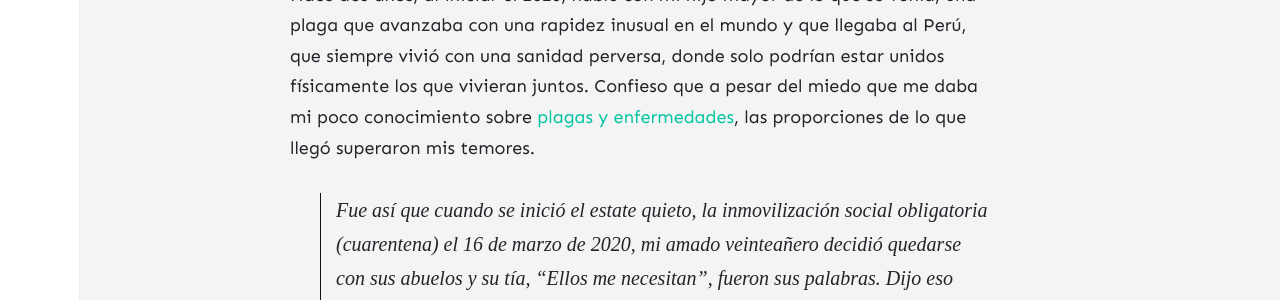
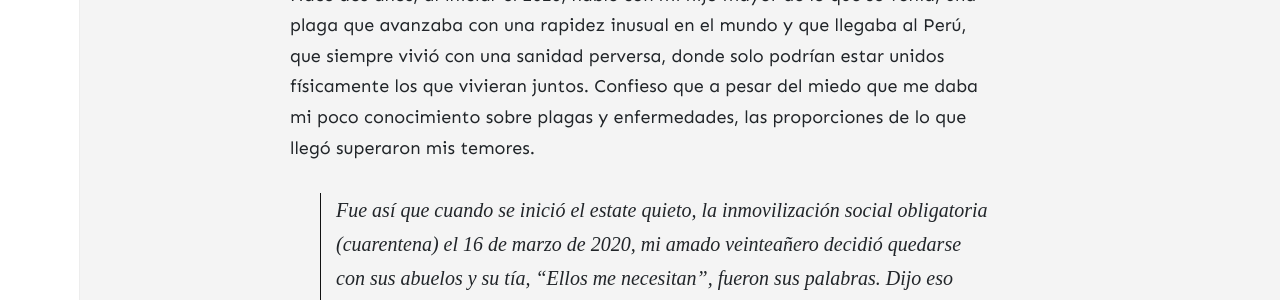
Before and after one commit to kanancho/unpardelineas, a Jekyll site: the page built from _posts/2022-01-12-la-toxica-nos-acosa.md, in a window 1280 px wide and 1400 px high, scrolled down 767 px. Shown: the part 276-576 px from the top of the window. Built offline with Jekyll 4.4.1, drawn with Linux system fonts in a browser that asks for light colours; nearby versions of some CDN libraries; comment, search, counter and statistics services are not loaded; some of the changed lines change nothing that is shown; some of the changed text lies outside the part shown.

Commit message:
prueba de enlace interno

```diff
--- a/_posts/2022-01-12-la-toxica-nos-acosa.md
+++ b/_posts/2022-01-12-la-toxica-nos-acosa.md
@@ -6,7 +6,7 @@
 image: assets/images/9.jpg
 ---
 
-Hace dos años, al iniciar el 2020, hablé con mi hijo mayor de lo que se venía, una plaga que avanzaba con una rapidez inusual en el mundo y que llegaba al Perú, que siempre vivió con una sanidad perversa, donde solo podrían estar unidos físicamente los que vivieran juntos. Confieso que a pesar del miedo que me daba mi poco conocimiento sobre [plagas y enfermedades](https://www.hernangarciaval.com/), las proporciones de lo que llegó superaron mis temores.
+Hace dos años, al iniciar el 2020, hablé con mi hijo mayor de lo que se venía, una plaga que avanzaba con una rapidez inusual en el mundo y que llegaba al Perú, que siempre vivió con una sanidad perversa, donde solo podrían estar unidos físicamente los que vivieran juntos. Confieso que a pesar del miedo que me daba mi poco conocimiento sobre plagas y enfermedades, las proporciones de lo que llegó superaron mis temores.
 
 > Fue así que cuando se inició el estate quieto, la inmovilización social obligatoria (cuarentena) el 16 de marzo de 2020, mi amado veinteañero decidió quedarse con sus abuelos y su tía, "Ellos me necesitan", fueron sus palabras. Dijo eso cuando muchos creíamos (me incluyo), que este mal se movía como una niebla para llegar hasta nuestras narices o se pegaba a cualqueir cosa, a la espera de sus víctimas.
 
@@ -18,4 +18,4 @@
 
 Ahora, después de dos años las cosas son diferentes, estamos revacunados ante una versión supuestamente menos maligna del corona, que ha llegado a mi casa e infectado al más pequeño y no vacunado, quién valiente como un shupelele soportó el hisopado en la garganta y fosas nasales.
 
-Unos días después, corta más fino y nos separa más. Empezó ayer cuando la vi sobarse el cuello. Ella carraspea y con una dulce frase me saca de la habilitación. Y ahora solo espero, lo siento cerca, casi casi en mis suspiros.
+Pero parece que esta vez no nos libraremos del contagio, es más se lo comenté a [Maca con un cebiche](2022-02-3-profecia-covid19.md).
```
